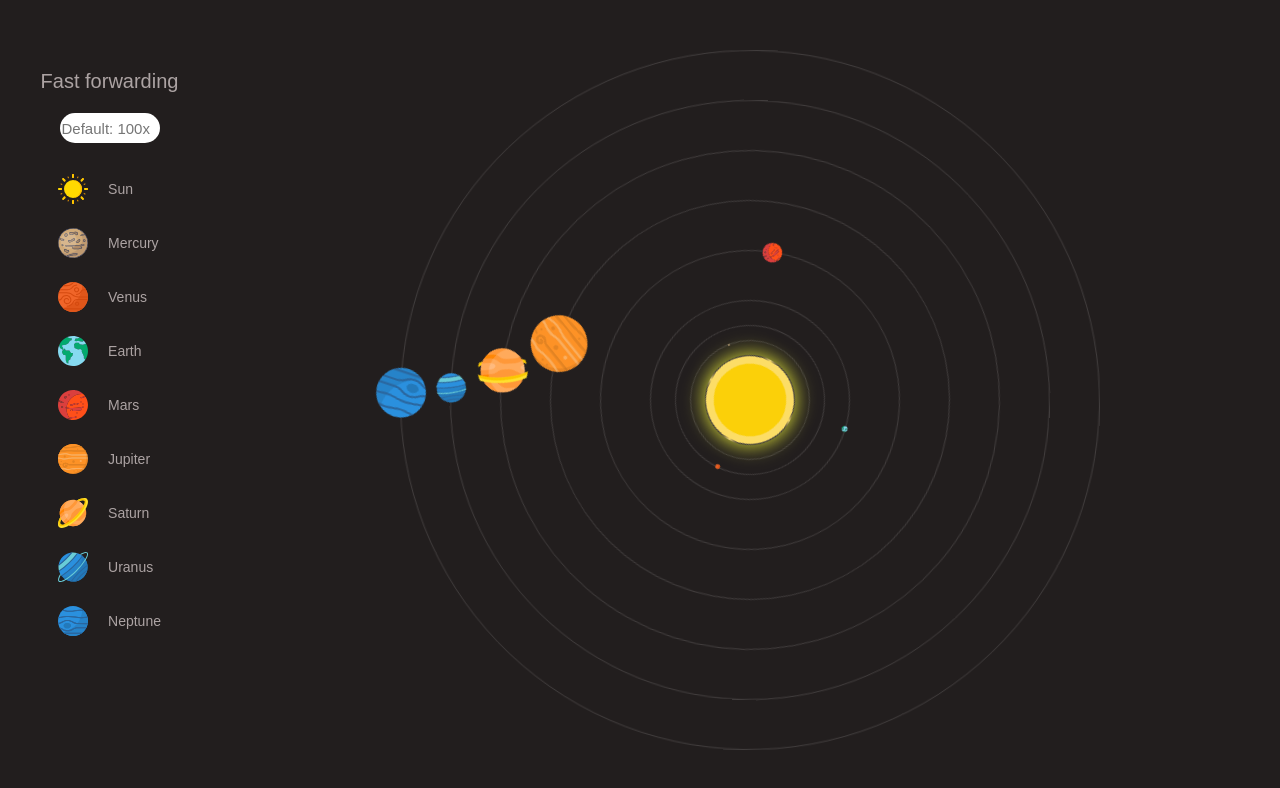
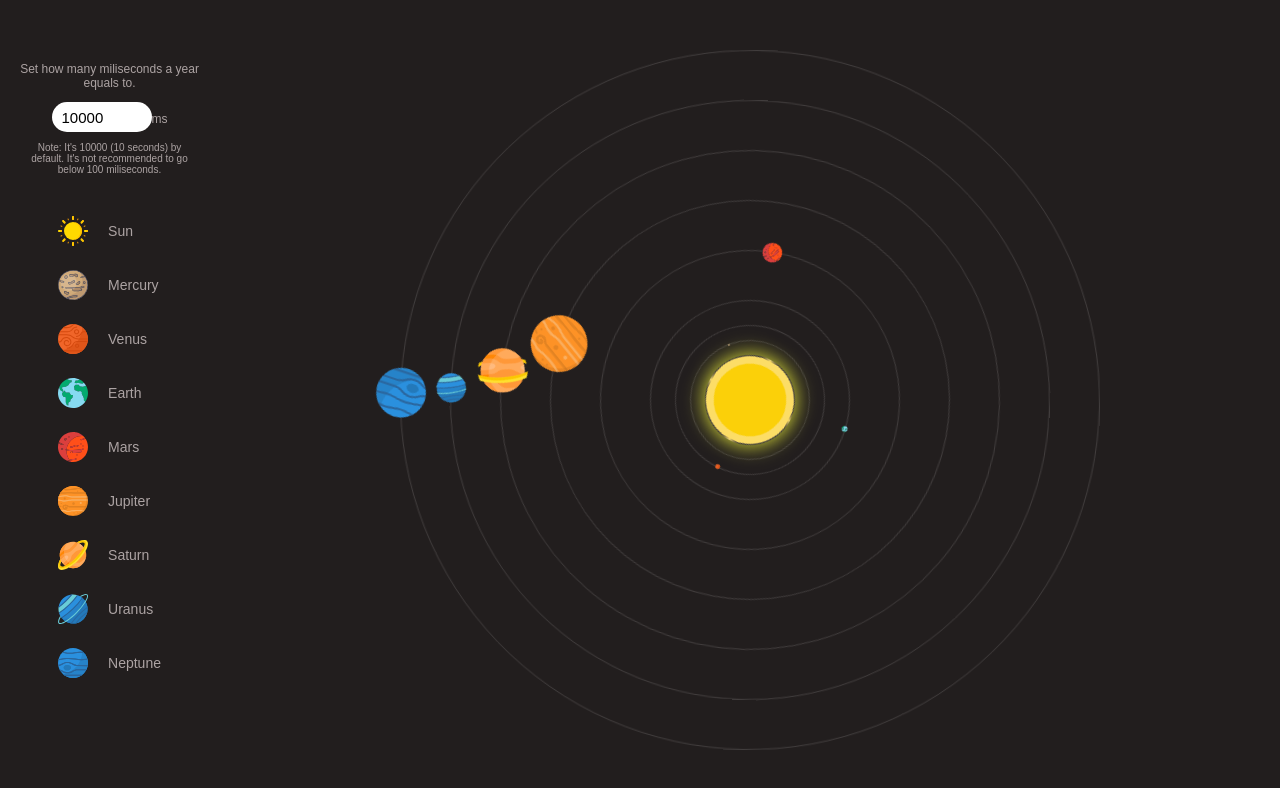
Before and after one commit to absolutezero13/solar-system, a React (Create React App) app: page / in a window 1280 px wide. Shown: the top 788 px of the page. Built offline with nearby package versions, Linux system fonts and the light colour scheme.

Commit message:
miliseconds added

```diff
--- a/src/App.tsx
+++ b/src/App.tsx
@@ -1,13 +1,14 @@
-import React from "react";
+import React, { useState } from "react";
 import Planets from "./Components/Planets";
 import SideBar from "./Components/SideBar";
-import TimeInput from "./Components/TimeInput";
 
-const App = () => {
+const App: React.FC = () => {
+  const [miliSeconds, setmiliSeconds] = useState(10000);
+
   return (
     <div className="App">
-      <SideBar />
-      <Planets />
+      <SideBar miliSeconds={miliSeconds} setmiliSeconds={setmiliSeconds} />
+      <Planets miliSeconds={miliSeconds} />
     </div>
   );
 };
--- a/src/Components/Planets.tsx
+++ b/src/Components/Planets.tsx
@@ -1,33 +1,56 @@
-import React, { useRef } from "react";
-
-const Planets: React.FC = () => {
-  const planetNeptun = useRef(null);
-
-  console.log(planetNeptun.current);
+import React from "react";
+interface PlanetsProps {
+  miliSeconds: number;
+}
+const Planets: React.FC<PlanetsProps> = ({ miliSeconds }) => {
   return (
     <div className="planets">
-      <div ref={planetNeptun} className="planets__neptun-orbit">
+      <div
+        style={{ animationDuration: `${miliSeconds * 165}ms` }}
+        className="planets__neptun-orbit"
+      >
         <div className="planet neptun"></div>
       </div>
-      <div className="planets__uranus-orbit">
+      <div
+        style={{ animationDuration: `${miliSeconds * 84}ms` }}
+        className="planets__uranus-orbit"
+      >
         <div className="planet uranus"></div>
       </div>
-      <div className="planets__saturn-orbit">
+      <div
+        style={{ animationDuration: `${miliSeconds * 29}ms` }}
+        className="planets__saturn-orbit"
+      >
         <div className="planet saturn"></div>
       </div>
-      <div className="planets__jupiter-orbit">
+      <div
+        style={{ animationDuration: `${miliSeconds * 12}ms` }}
+        className="planets__jupiter-orbit"
+      >
         <div className="planet jupiter"></div>
       </div>
-      <div className="planets__mars-orbit">
+      <div
+        style={{ animationDuration: `${miliSeconds * 2}ms` }}
+        className="planets__mars-orbit"
+      >
         <div className="planet mars"></div>
       </div>
-      <div className="planets__earth-orbit">
+      <div
+        style={{ animationDuration: `${miliSeconds}ms` }}
+        className="planets__earth-orbit"
+      >
         <div className="planet earth"></div>
       </div>
-      <div className="planets__venus-orbit">
+      <div
+        style={{ animationDuration: `${(miliSeconds * 2) / 3}ms` }}
+        className="planets__venus-orbit"
+      >
         <div className="planet venus"></div>
       </div>
-      <div className="planets__mercury-orbit">
+      <div
+        style={{ animationDuration: `${miliSeconds / 4}ms` }}
+        className="planets__mercury-orbit"
+      >
         <div className="planet mercury"></div>
       </div>
       <div className="planet sun"></div>
--- a/src/Components/SideBar.tsx
+++ b/src/Components/SideBar.tsx
@@ -2,10 +2,15 @@ import React from "react";
 import PlanetInfoLink from "./PlanetInfoLink";
 import TimeInput from "./TimeInput";
 
-const SideBar: React.FC = () => {
+interface SideBarProps {
+  miliSeconds: number;
+  setmiliSeconds: any;
+}
+
+const SideBar: React.FC<SideBarProps> = ({ miliSeconds, setmiliSeconds }) => {
   return (
     <div className="side-bar">
-      <TimeInput />
+      <TimeInput miliSeconds={miliSeconds} setmiliSeconds={setmiliSeconds} />
       <PlanetInfoLink />
     </div>
   );
--- a/src/Components/TimeInput.tsx
+++ b/src/Components/TimeInput.tsx
@@ -1,14 +1,39 @@
-import React from "react";
+import React, { useRef, useState } from "react";
+interface TimeProps {
+  miliSeconds: number;
+  setmiliSeconds: any;
+}
+const TimeInput: React.FC<TimeProps> = ({ miliSeconds, setmiliSeconds }) => {
+  const [value, setValue] = useState(10000);
+  const input = useRef(null);
+  const changeHandler = (e: any) => {
+    setValue(e.target.value);
+    if (!e.target.value) {
+      setmiliSeconds(10000);
+    } else {
+      setmiliSeconds(e.target.value);
+    }
+  };
 
-const TimeInput: React.FC = () => {
   return (
     <div className="time-input">
-      <p>Fast forwarding</p>
-      <input
-        className="time-input__input"
-        type="text"
-        placeholder="Default: 100x"
-      />
+      <p>Set how many miliseconds a year equals to.</p>
+      <div>
+        <input
+          ref={input}
+          value={value}
+          onChange={changeHandler}
+          className="time-input__input"
+          type="number"
+          min="1000"
+          step="100"
+        />
+        <label htmlFor="input">ms</label>
+        <p className="note">
+          Note: It's 10000 (10 seconds) by default. It's not recommended to go
+          below 100 miliseconds.
+        </p>
+      </div>
     </div>
   );
 };
--- a/src/index.tsx
+++ b/src/index.tsx
@@ -3,6 +3,7 @@ import ReactDOM from "react-dom";
 import App from "./App";
 import reportWebVitals from "./reportWebVitals";
 import "./sass/main.scss";
+
 ReactDOM.render(
   <React.StrictMode>
     <App />
--- a/src/sass/components/Planets.scss
+++ b/src/sass/components/Planets.scss
@@ -1,4 +1,4 @@
-$--one-year: 10s;
+$--one-year: 10000ms;
 
 .planets {
   display: flex;
--- a/src/sass/components/TimeInput.scss
+++ b/src/sass/components/TimeInput.scss
@@ -4,9 +4,10 @@
   text-align: center;
   justify-content: center;
   align-items: center;
-  font-size: 2rem;
+  font-size: 1.2rem;
 
   &__input {
+    padding: 1rem;
     font-size: 1.5rem;
     border-radius: 100px;
     outline: none;
@@ -16,8 +17,11 @@
     width: 10rem;
 
     &:focus {
-      transform: scaleX(1.2);
-      box-shadow: 0 0 10px rgb(129, 122, 122);
+      box-shadow: 0 0 3px 1px rgb(170, 164, 164);
     }
   }
+
+  .note {
+    font-size: 1rem;
+  }
 }
```
